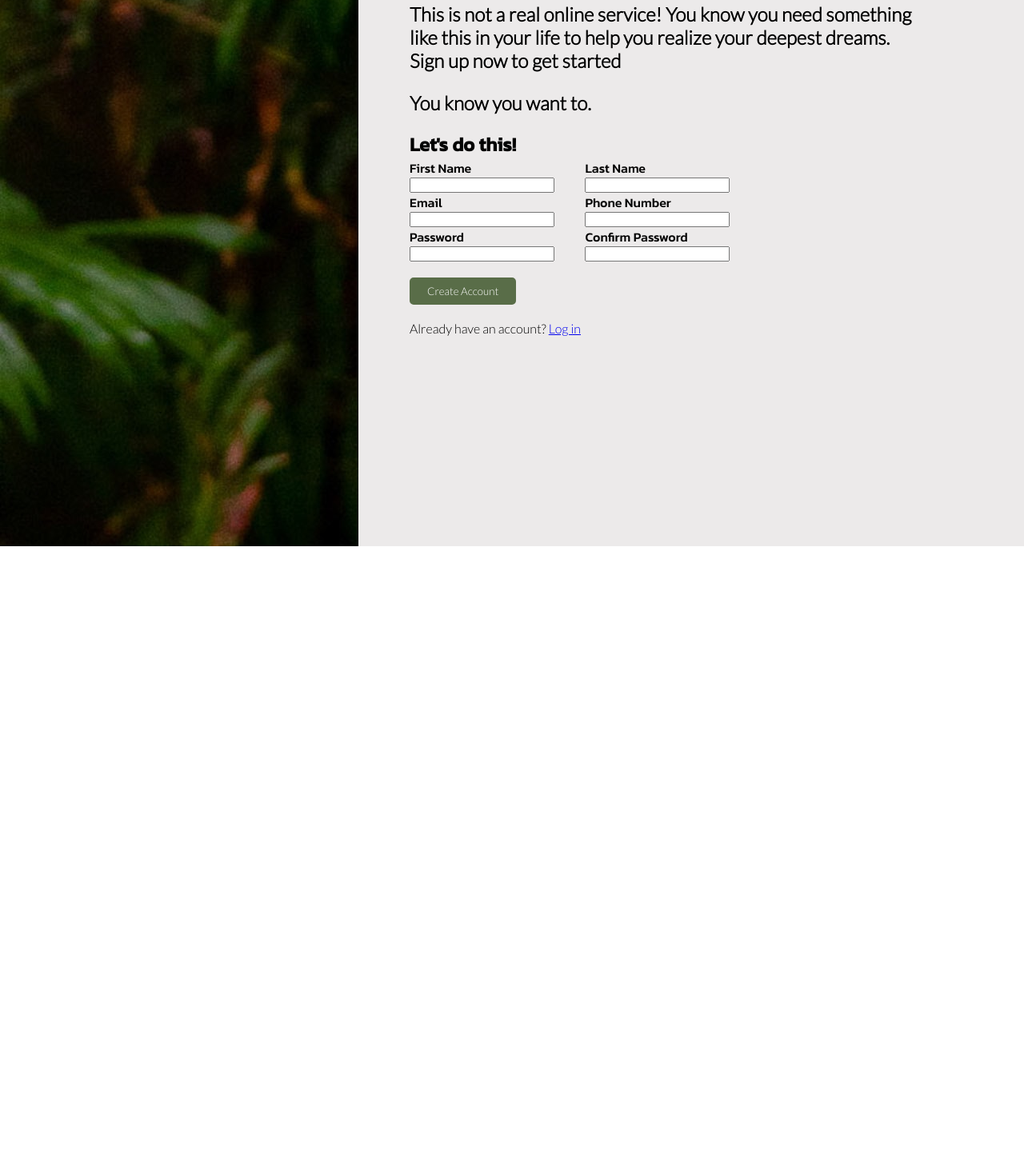
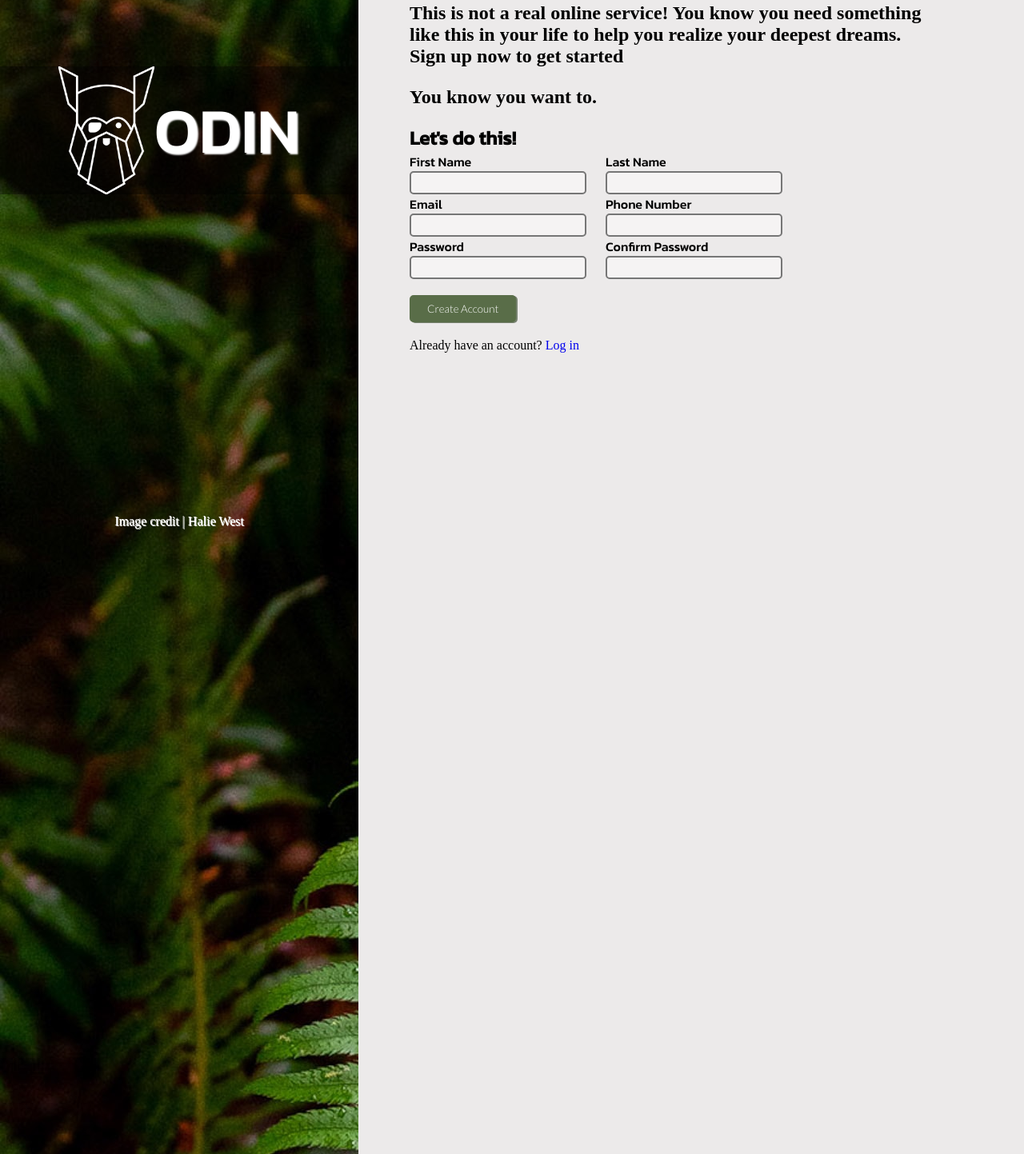
Before and after one commit to githmin/signUpForm-theOdinProject, a plain HTML site: page index.html in a window 1280 px wide. Shown: the part 117-1560 px from the top of the page at 80% size. Before the commit the page ends 800 px from the top, so only its background shows below. Drawn offline with Linux system fonts and the light colour scheme.

Commit message:
UI complete

```diff
--- a/index.html
+++ b/index.html
@@ -10,6 +10,17 @@
 <body>
     <div class="container">
         <div class="left">
+            <div class="logo-header">
+                <img src="./assets/odin-lined.png" class="logo">
+                <p class="odin">ODIN</p>
+            </div>
+
+            <div class="credits">
+                <p class="credits-footer">Image credit | <a href="https://unsplash.com/photos/25xggax4bSA" class="creditLink">Halie West</a></p>
+            </div>
+
+
+
         </div>
         <div class="right">
             <div class="inner">
@@ -23,7 +34,7 @@
                     <div class="align1">
                         <div class="align">
                             <label for="fName">First Name</label>
-                            <input type="text" id="fName">
+                            <input type="text" id="fName" >
                         </div>
                         <div class="align2">
                             <label for="lName">Last Name</label>
@@ -56,7 +67,7 @@
                 </div>
 
                 <button type="submit" class="btn">Create Account</button>
-                <p>Already have an account? <a href="#">Log in</a></p>
+                <p>Already have an account? <a href="#" class="link">Log in</a></p>
             </div>
         </div>
     </div>
--- a/styles.css
+++ b/styles.css
@@ -16,13 +16,14 @@
     width: 35vw;
     background-image: url(./assets/bg-img.jpg);
 
+
 }
 
 
 .right{
     width: 65vw;
     background-color: rgb(236, 234, 234);
-    font-family: 'Lato', sans-serif;
+    font-family: 'Lato', sans-serirgb(236, 234, 234)f;
 
 }
 
@@ -51,11 +52,14 @@
 .align, .align2{
     display: flex;
     flex-direction: column;
+    border-color: #E5E7EB;
+
 
 }
 
 .align2{
-    padding-left: 3vw;
+    padding-left: 5vw;
+
 }
 
 .h2{
@@ -76,9 +80,58 @@
     margin-bottom: 20px;
     /* font-family: 'Kanit', sans-serif; */
     font-family: 'Lato', sans-serif;
+    box-shadow: 2px 1px #3f4d33a9 ;
 }
 
 #inputs{
     font-family: 'Kanit', sans-serif;
 
 }
+
+#fName, #lName, #email, #pNum, #pwd, #pwdC{
+    width: 120%;
+    height: 25px;
+    background-color: rgba(247, 245, 245, 0.842);
+    border-radius: 5px;
+    border-style: solid;
+}
+
+.link{
+    text-decoration: none;
+}
+
+
+.logo-header{
+    background-color: rgba(0, 0, 0, 0.384);
+    display: flex;
+    justify-content: center;
+    margin-top: 25vh;
+
+}
+
+.logo{
+    height: 20vh;
+}
+
+.odin{
+    font-family: 'Kanit', sans-serif;
+    color: white;
+    align-self:center;
+    font-size: 10vh;
+    text-shadow: 2px 2px 2px ;
+}
+
+.credits-footer{
+    color: white;
+    height: 100vh;
+    text-align: center;
+    margin-top: 50vh;
+    text-shadow: 1px 1px ;
+
+}
+
+.creditLink{
+    text-decoration: none;
+    color: white;
+
+}
```
